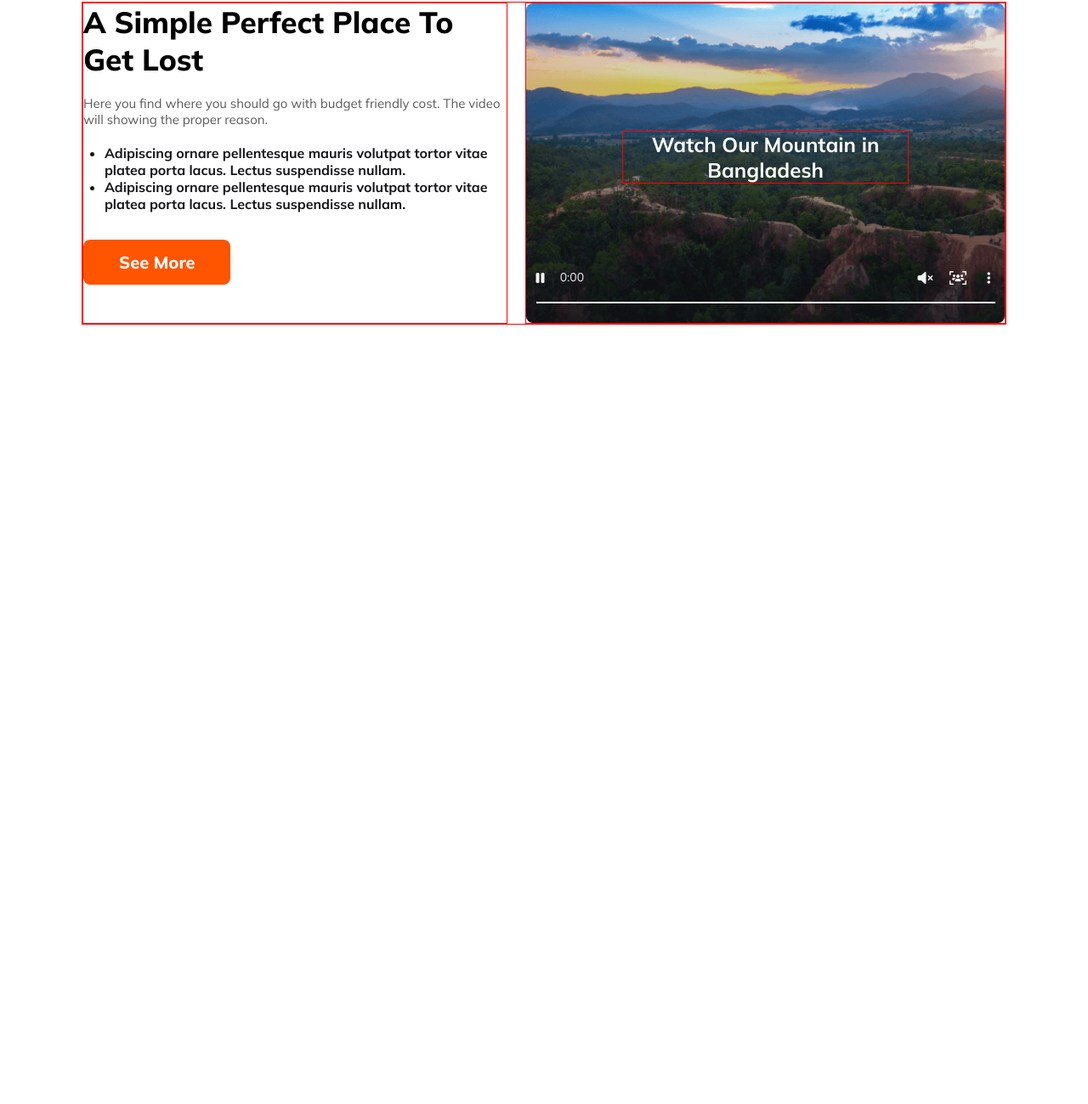
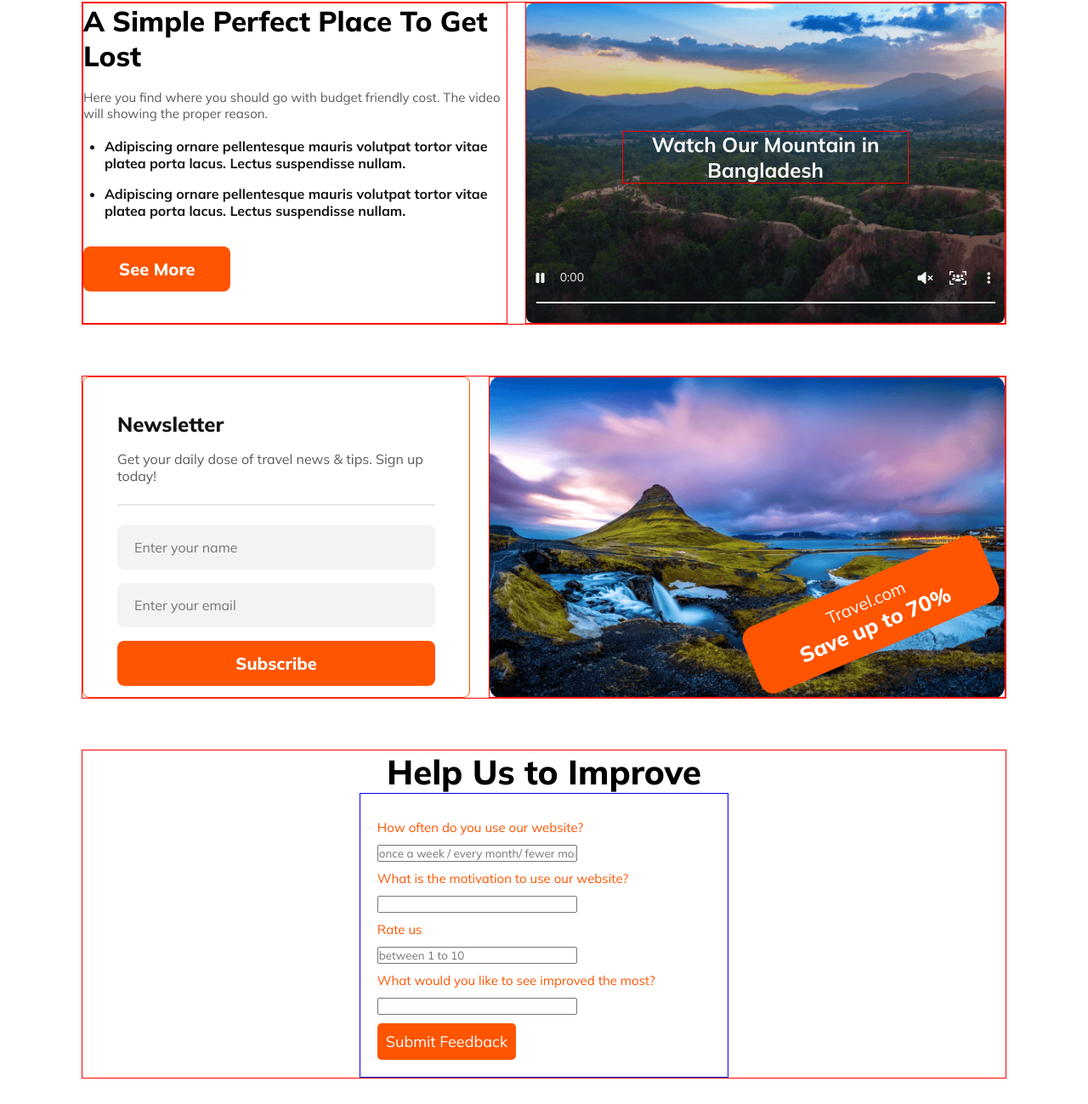
Before and after one commit to Ordha/zerotwo-travel, a plain HTML site: page index.html in a window 1280 px wide. Shown: the part 4783-6082 px from the top of the page at 85% size. Before the commit the page ends 5225 px from the top, so only its background shows below. Drawn offline with Linux system fonts and the light colour scheme.

Commit message:
bonus section added

```diff
--- a/index.css
+++ b/index.css
@@ -548,6 +548,10 @@ a {
     font-weight: 700;
 }
 
+.simple-text-container li {
+    margin-bottom: 16px;
+}
+
 .simple-btn {
     padding: 14px 42px;
     color: rgb(255, 255, 255);
@@ -600,28 +604,178 @@ a {
     font-size: 14px;
     font-weight: 400;
 }
-#icon2{
+
+#icon2 {
     position: absolute;
     bottom: 12%;
     right: 15%;
     color: rgb(243, 243, 243);
 }
-#icon3{
+
+#icon3 {
     position: absolute;
     bottom: 12%;
     right: 8%;
     color: rgb(243, 243, 243);
 }
-#icon4{
+
+#icon4 {
     position: absolute;
     bottom: 12%;
     right: 3%;
     color: rgb(243, 243, 243);
 }
-.line{
+
+.line {
     position: absolute;
     bottom: 6%;
     width: 96%;
     left: 2%;
     border: 1px solid rgb(243, 243, 243);
 }
+
+/* Newsletter section decoration */
+.sletter-container {
+    width: 85%;
+    height: 380px;
+    margin: 60px auto;
+    border: 1px solid red;
+    display: flex;
+    justify-content: space-between;
+}
+
+.sletter-text-container {
+    width: 42%;
+    height: 100%;
+    border: 1px solid rgb(255, 84, 0);
+    border-radius: 8px;
+}
+
+.text-sletter-container {
+
+    margin: 40px 40px;
+}
+
+.sletter-text-container h3 {
+    color: rgb(19, 19, 24);
+    font-size: 24px;
+    font-weight: 800;
+}
+
+.sletter-text-container p {
+    color: rgb(90, 90, 93);
+    font-family: Mulish;
+    font-size: 16px;
+    font-weight: 400;
+    margin-top: 16px;
+}
+
+.sletter-text-container hr {
+    border: 1px solid rgba(19, 19, 24, 0.1);
+    margin: 23px 0;
+}
+
+.sletter-input {
+    width: 100%;
+    padding: 16px 20px;
+    margin-bottom: 16px;
+    border: 0;
+    border-radius: 8px;
+    background: rgba(19, 19, 24, 0.05);
+    color: rgba(19, 19, 24, 0.3);
+    font-size: 16px;
+    font-weight: 400;
+}
+
+.sletter-btn {
+    width: 100%;
+    padding: 14px 0;
+    color: white;
+    border-radius: 8px;
+    border: 0;
+    background: rgb(255, 84, 0);
+    font-family: Mulish;
+    font-size: 20px;
+    font-weight: 800;
+}
+
+.sletter-img-container {
+    width: 56%;
+    height: 100%;
+    border: 1px solid red;
+    position: relative;
+}
+
+.sletter-img-container img {
+    width: 100%;
+    height: 100%;
+    object-fit: cover;
+    display: block;
+}
+
+.travel-discount {
+    width: 40%;
+    border-radius: 16px;
+    background: rgb(255, 84, 0);
+    position: absolute;
+    z-index: 3;
+    padding: 14px 20px;
+    text-align: center;
+    color: white;
+    right: 1%;
+    top: 60%;
+    transform: rotate(-22deg);
+}
+
+.travel-discount p {
+    font-size: 24px;
+    font-weight: 400;
+}
+
+.travel-discount h3 {
+    font-size: 32px;
+    font-weight: 800;
+}
+
+/* Bonus */
+.form {
+    width: 85%;
+    border: 1px solid red;
+    margin: 0px auto;
+    margin-bottom: 30px;
+}
+
+.form-text {
+    width: 40%;
+    border: 1px solid blue;
+    margin: 0 auto;
+    padding: 20px 20px;
+}
+
+.form h2 {
+    font-size: 40px;
+    font-weight: 800;
+    text-align: center;
+}
+
+.form-text p {
+    font-size: 15px;
+    font-weight: 400;
+    margin: 10px 0;
+
+}
+.form-input{
+    width: 60%;
+
+}
+.form-btn{
+    padding: 10px 10px;
+    margin-top: 10px;
+    border: 0;
+    background-color: rgb(255, 84, 0);
+    color: white;
+    font-size: 18px;
+    font-weight: 400;
+    border-radius: 5px;
+
+}
--- a/index.html
+++ b/index.html
@@ -253,6 +253,49 @@
                 </div>
             </div>
         </section>
+
+        <!-- Newsletter section -->
+        <section>
+            <div class="sletter-container">
+                <div class="sletter-text-container">
+                    <div class="text-sletter-container">
+                    <h3>Newsletter</h3>
+                    <p>Get your daily dose of travel news & tips. Sign up today!</p>
+                    <hr>
+                    <input class="sletter-input" type="text" placeholder="Enter your name">
+                    <input class="sletter-input" type="text" placeholder="Enter your email">
+                    <button class="sletter-btn">Subscribe</button>
+                    </div>
+                </div>
+                <div class="sletter-img-container">
+                    <img src="images/Rectangle 8 (1).png" alt="">
+                    <div class="travel-discount">
+                        <p>Travel.com</p>
+                        <h3>Save up to 70%</h3>
+                    </div>
+                </div>
+            </div>
+        </section>
+
+        <!-- Bonus -->
+        <section>
+            <div class="form">
+                <h2>Help Us to Improve</h2>
+                <div class="form-text">
+
+                    <p><span>How often do you use our website?</span></p>
+                    <input type="text" placeholder="once a week / every month/ fewer month after" class="form-input">
+                    <p><span>What is the motivation to use our website?</span></p>
+                    <input type="text" placeholder="" class="form-input">
+                    <p><span>Rate us</span></p>
+                    <input type="text" placeholder="between 1 to 10 " class="form-input">
+                    <p><span>What would you like to see improved the most?</span></p>
+                    <input type="text" placeholder="" class="form-input"> <br>
+                    <button class="form-btn">Submit Feedback</button>
+
+                </div>
+            </div>
+        </section>
     </main>
 
     <footer>
--- a/responsive.css
+++ b/responsive.css
@@ -122,17 +122,30 @@
 
     /* Simple perfect place sector */
     .simple-text-container h1 {
-        font-size: 35px;
+        font-size: 33px;
     }
 
     .simple-text-container p {
-        margin: 20px 0;
+        margin: 19px 0;
         font-size: 15px;
     }
 
     .simple-text {
         width: 60%;
         left: 20%;
+    }
+
+    /* Newsletter sector */
+    .travel-discount {
+        width: 50%;
+        top: 63%;
+        transform: rotate(-23deg);
+    }
+    .travel-discount p {
+        font-size: 20px;
+    }
+    .travel-discount h3 {
+        font-size: 25px;
     }
 }
 
@@ -322,8 +335,9 @@
     }
 
     .p1 {
-        left: 25%;
-        width: 50%;
+
+
+        align-items: center;
     }
 
     .img2-container p {
@@ -463,4 +477,46 @@
         left: 15%;
         align-items: center;
     }
+
+    /* Newsletter sector */
+    .sletter-container {
+        width: 90%;
+        height: auto;
+        display: flex;
+        flex-direction: column;
+        gap: 15px;
+    }
+    .sletter-text-container {
+        width: 100%;
+    }
+    .sletter-img-container {
+        width: 100%;
+        height: 300px;
+    }
+    .travel-discount {
+        width: 70%;
+        right: 2%;
+        top: 45%;
+    }
+
+    .travel-discount p {
+        font-size: 15px;
+    }
+
+    .travel-discount h3 {
+        font-size: 21px;
+    }
+
+    /* bonus */
+    .form{
+        width: 90%;
+        margin: 0 auto;
+        margin-bottom: 30px;
+    }
+    .form h2 {
+        font-size: 20px
+    }
+    .form-text {
+        width: 80%;
+    }
 }
```
